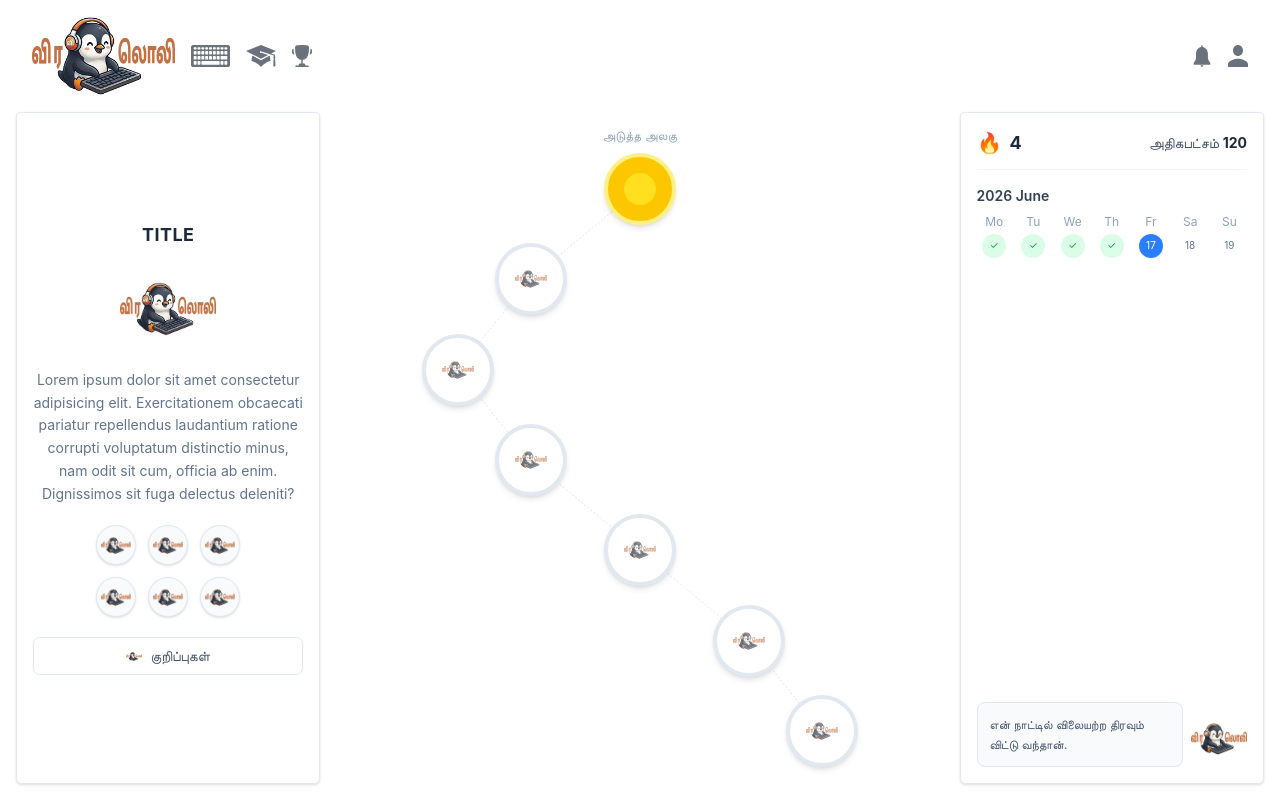
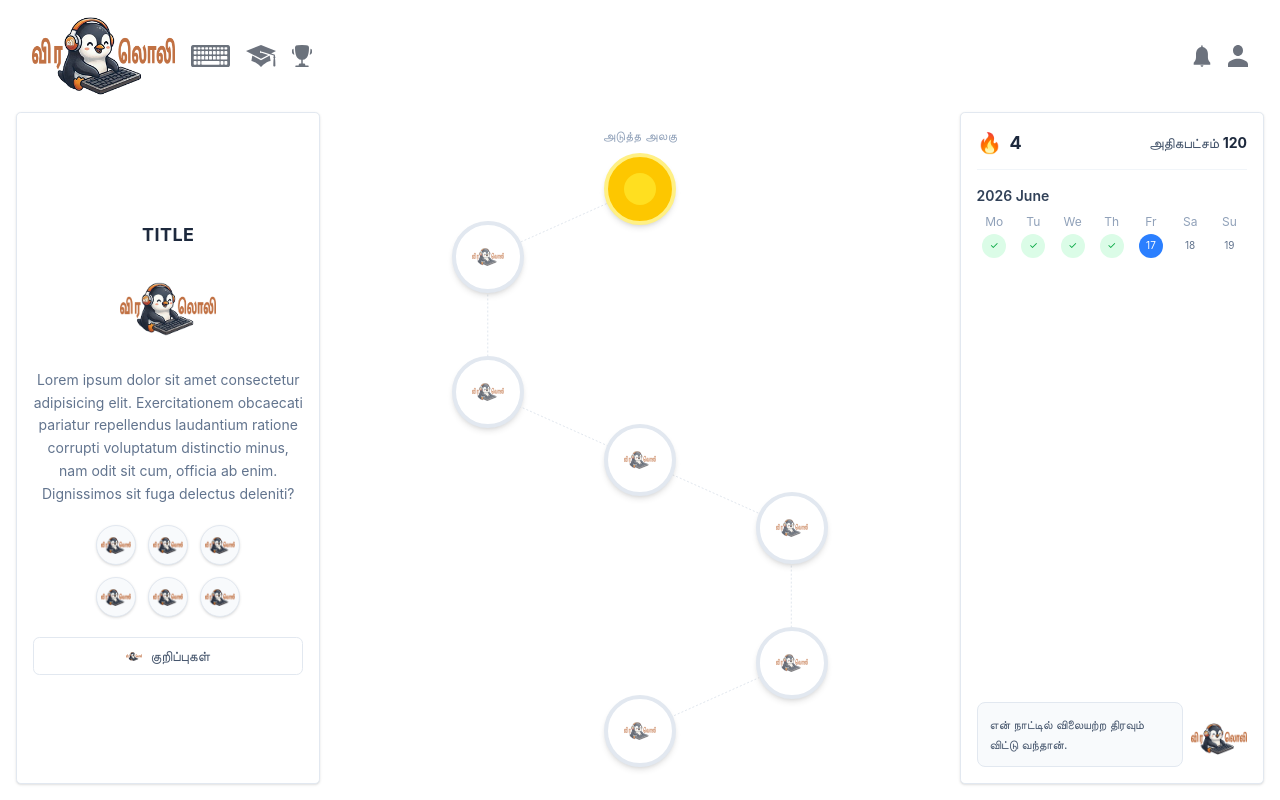
Before and after one commit to jai-atithya/viraloli, a React (Vite) app in the folder client/: page /units in a window 1280 px wide. Built offline with nearby package versions, Linux system fonts and the light colour scheme.

Commit message:
course road map page ui done

```diff
--- a/client/src/pages/unit/Unit.jsx
+++ b/client/src/pages/unit/Unit.jsx
@@ -57,12 +57,24 @@ export const Unit = () => {
           </div>
 
           {/* MIDDLE PANEL - path */}
-{/* MIDDLE PANEL - path */}
-          <div className='w-[50%] h-full flex flex-col items-center py-[1rem]'>
+
+          <div className='w-[50%] h-full flex flex-col items-center py-[1rem] overflow-hidden'>
             <p className='text-slate-400 text-xs mb-2 tracking-wide'>அடுத்த அலகு</p>
 
             <div className='relative w-full flex-1 min-h-0'>
-              {/* connecting line, drawn in the same 0-100 coordinate space as the node positions below */}
+
+              {(() => {
+                const gapWeights = [1, 2, 1, 1, 2, 1]; // extra space for 2-3 and 6-7
+                const totalWeight = gapWeights.reduce((a, b) => a + b, 0);
+                const range = 88; // matches old 6 -> 94 span
+                const tops = [6];
+                gapWeights.forEach((w) => {
+                  tops.push(tops[tops.length - 1] + (w / totalWeight) * range);
+                });
+                const leftPattern = [50, 25, 25, 50, 75, 75, 50];
+
+                return (
+                  <>
                     <svg
                       className='absolute inset-0 w-full h-full'
                       viewBox='0 0 100 100'
@@ -70,12 +82,7 @@ export const Unit = () => {
                     >
                       <polyline
                         points={nodes
-                    .map((_, idx) => {
-                      const top = 6 + idx * (88 / (nodes.length - 1));
-                      const leftPattern = [50, 32, 20, 32, 50, 68, 80];
-                      const left = leftPattern[idx % leftPattern.length];
-                      return `${left},${top}`;
-                    })
+                          .map((_, idx) => `${leftPattern[idx % leftPattern.length]},${tops[idx]}`)
                           .join(' ')}
                         fill='none'
                         stroke='#cbd5e1'
@@ -85,18 +92,13 @@ export const Unit = () => {
                       />
                     </svg>
 
-              {/* nodes, positioned and sized entirely in % so they can never overflow the panel */}
-              {nodes.map((node, idx) => {
-                const top = 6 + idx * (88 / (nodes.length - 1));
-                const leftPattern = [50, 32, 20, 32, 50, 68, 80];
-                const left = leftPattern[idx % leftPattern.length];
-                return (
+                    {nodes.map((node, idx) => (
                       <div
                         key={node}
                         className={`absolute aspect-square w-[12%] max-w-[4.5rem] rounded-full flex items-center justify-center border-4 shadow-md -translate-x-1/2 -translate-y-1/2
                           ${idx === 0 ? 'bg-yellow-400 border-yellow-200' : 'bg-white border-slate-200'}
                         `}
-                    style={{ top: `${top}%`, left: `${left}%` }}
+                        style={{ top: `${tops[idx]}%`, left: `${leftPattern[idx % leftPattern.length]}%` }}
                       >
                         {idx === 0 ? (
                           <div className='w-1/2 h-1/2 rounded-full bg-yellow-300' />
@@ -104,8 +106,10 @@ export const Unit = () => {
                           <img src={SampleLogo} className='w-1/2 h-1/2 object-contain opacity-70' />
                         )}
                       </div>
+                    ))}
+                  </>
                 );
-              })}
+              })()}
             </div>
           </div>
 
```
Lines whose indentation alone changed are shown as unchanged.
